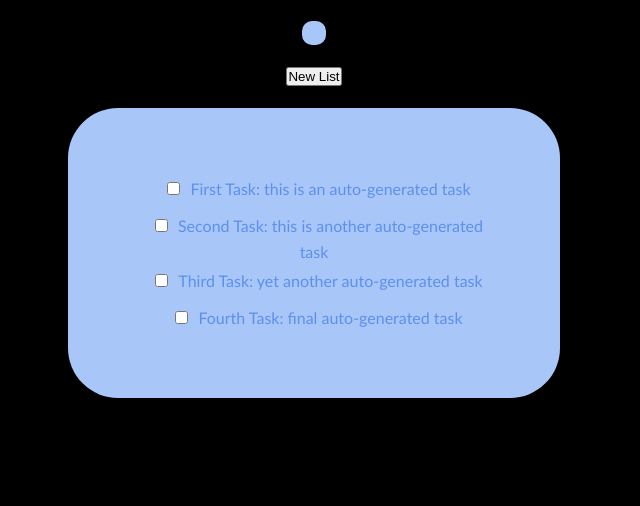
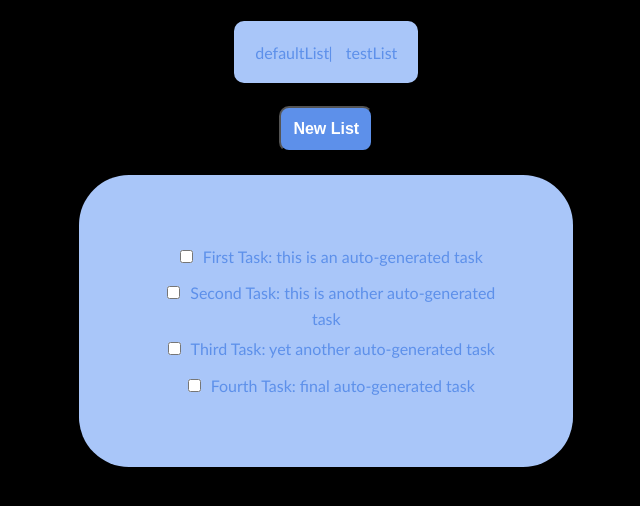
Before and after one commit to safal-t/odin-to-do-list, a website built with webpack: page src/template.html in a window 1280 px wide. Shown: the part 86-592 px from the top of the page, without its empty margins (326-966 px from the left). Built offline with nearby package versions, Linux system fonts and the light colour scheme.

Commit message:
style: refine CSS for list display options
Enhanced the styling of list display options in `styles.css` for better visual consistency and improved user experience.

```diff
--- a/src/index.js
+++ b/src/index.js
@@ -3,8 +3,12 @@ import createTask from './modules/logic/Task.js';
 import createList from './modules/logic/Task-List.js';
 import displayList from './modules/dom/display-list.js';
 import listManager from './modules/logic/List-Manager.js';
+import displayOptions from './modules/dom/display-options.js';
+
 
 const defaultList = createList("defaultList");
+const testList = createList("testList");
+
 
 createTask('First Task', defaultList, 'this is an auto-generated task', '00/00/00', 'medium');
 createTask('Second Task', defaultList, 'this is another auto-generated task', '01/01/01', 'high');
@@ -12,3 +16,6 @@ createTask('Third Task', defaultList, 'yet another auto-generated task', '02/02/
 createTask('Fourth Task', defaultList, 'final auto-generated task', '03/03/03', 'medium');
 
 displayList(defaultList);
+displayList(testList);
+
+displayOptions(listManager, document.querySelector('.list-options-container'));
--- a/src/styles.css
+++ b/src/styles.css
@@ -1,3 +1,9 @@
+:root {
+    --primary-bg-color: hsl(0, 0%, 0%);
+    --primary-text-color: hsl(218, 77%, 64%);
+    --secondary-bg-color: hsl(218, 87%, 82%);
+}
+
 *{
     margin: 0;
     padding: 0;
@@ -11,7 +17,7 @@ html , body{
 body {
     text-align: center;
     padding: 2%;
-    background-color: hsl(0, 0%, 0%);
+    background-color: var(--primary-bg-color);
     font-family:'Gill Sans', 'Gill Sans MT', Calibri, 'Trebuchet MS', sans-serif;
     color: hsl(218, 77%, 64%);
 }
@@ -30,21 +36,39 @@ div {
     flex-direction: column;
     align-items: center;
     gap: 10px;
+    width: 100%;
 }
 
 .list-options-container {
-    background-color: hsl(218, 87%, 82%);
-    padding: 1%;
+    background-color: var(--secondary-bg-color);
+    padding: 10px;
     border-radius: 10px;
+    display: flex;
+    align-items: center;
+    justify-content: center;
+    flex-grow: 1;
 }
 
 .list-container {
-    background-color: hsl(218, 87%, 82%);
+    background-color: var(--secondary-bg-color);
     padding: 5%;
     border-radius: 50px;
-
 }
 
 input {
     margin: 10px;
 }
+
+.create-list-btn {
+    padding: 1%;
+    border-radius: 10px;
+    background-color: var(--primary-text-color);
+    color: white;
+    font-size: 1rem;
+    font-weight: bold;
+}
+
+.list-option-container {
+    padding: 10px;
+    width: 80px;
+}
```
Also changed, not shown: src/modules/dom/display-options.js (renamed from src/modules/dom/list-selector.js).
